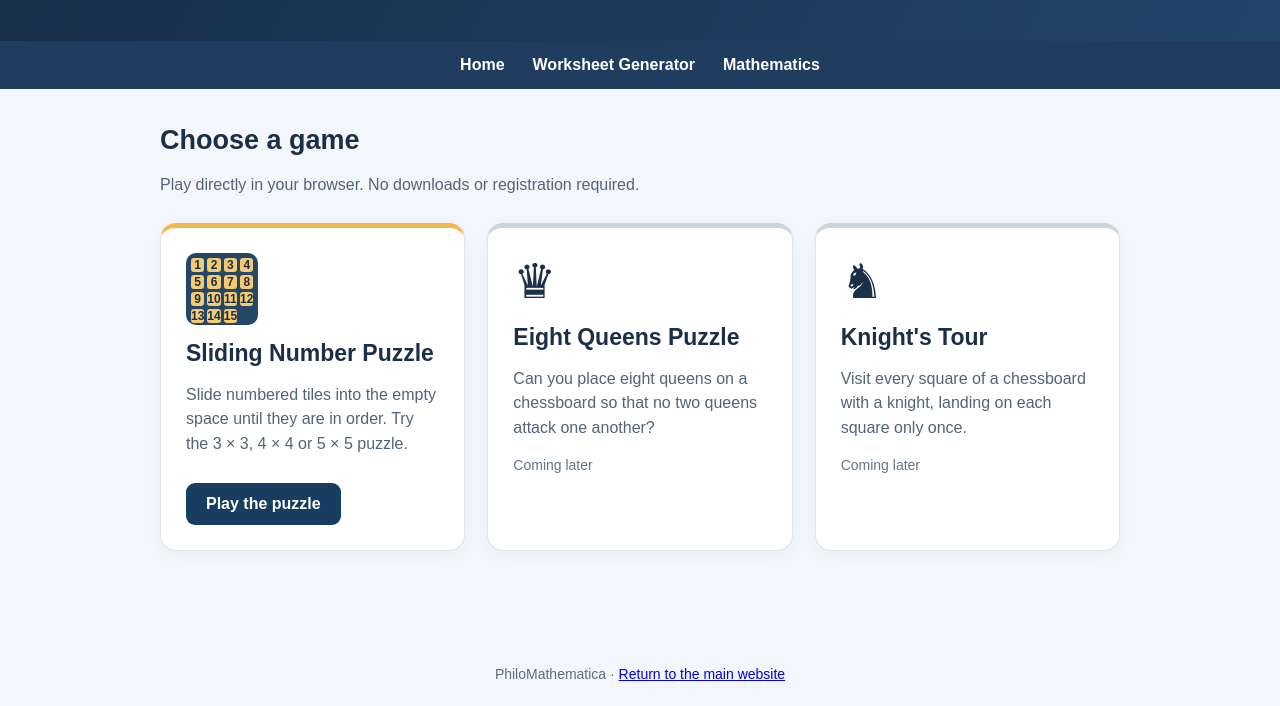
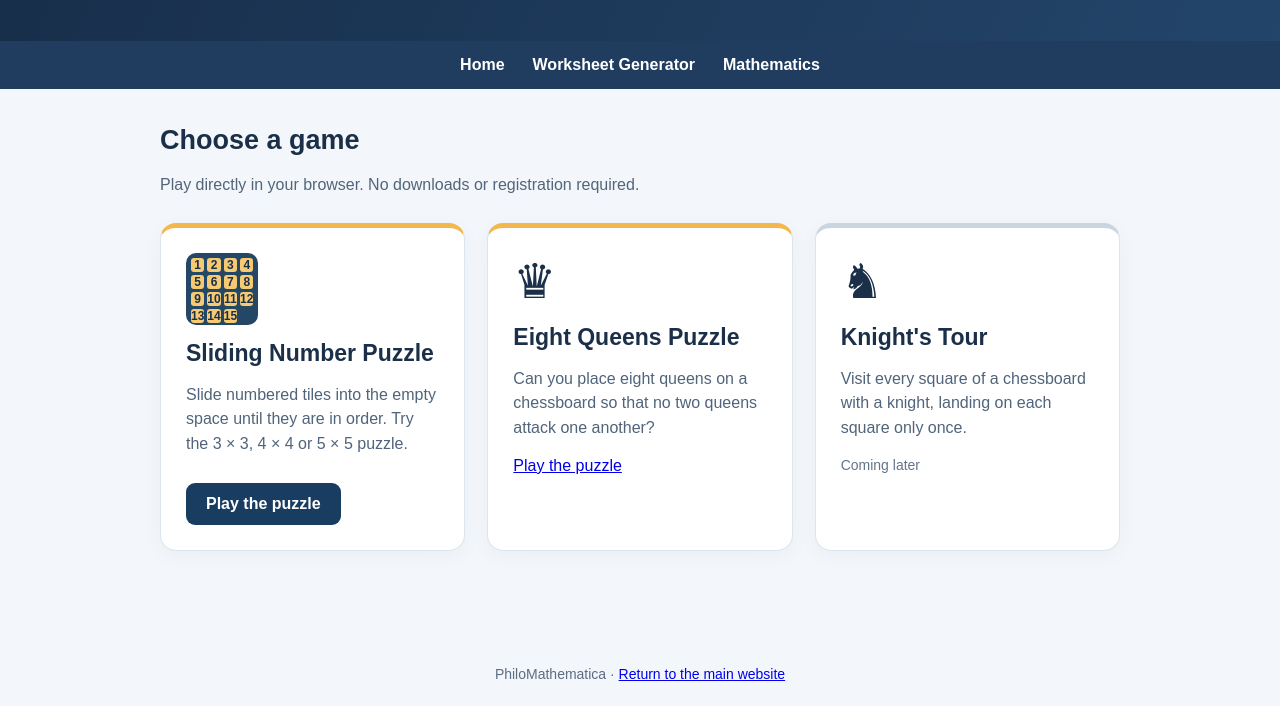
Before and after one commit to emathame/emathame.github.io, a plain HTML site: page interactive-games.html in a window 1280 px wide. Shown: the part 203-909 px from the top of the page. Drawn offline with Linux system fonts and the light colour scheme.

Commit message:
Update interactive-games.html

```diff
--- a/interactive-games.html
+++ b/interactive-games.html
@@ -14,7 +14,9 @@
 <nav><a href="index.html">Home</a><a href="mathematics-task-generator-trial.html">Worksheet Generator</a><a href="index.html#mathematics">Mathematics</a></nav>
 <main><h2>Choose a game</h2><p class="intro">Play directly in your browser. No downloads or registration required.</p><div class="cards">
 <article class="card"><div class="symbol" aria-hidden="true"><span>1</span><span>2</span><span>3</span><span>4</span><span>5</span><span>6</span><span>7</span><span>8</span><span>9</span><span>10</span><span>11</span><span>12</span><span>13</span><span>14</span><span>15</span><span></span></div><h3>Sliding Number Puzzle</h3><p>Slide numbered tiles into the empty space until they are in order. Try the 3 × 3, 4 × 4 or 5 × 5 puzzle.</p><a class="button" href="sliding-number-puzzle.html">Play the puzzle</a></article>
-<article class="card soon"><div style="font-size:48px" aria-hidden="true">♛</div><h3>Eight Queens Puzzle</h3><p>Can you place eight queens on a chessboard so that no two queens attack one another?</p><div class="muted">Coming later</div></article>
+
+<article class="card"><div style="font-size:48px" aria-hidden="true">♛</div><h3>Eight Queens Puzzle</h3><p>Can you place eight queens on a chessboard so that no two queens attack one another?</p><a class="btn" href="eight-queens.html">Play the puzzle</a></article>
+
 <article class="card soon"><div style="font-size:48px" aria-hidden="true">♞</div><h3>Knight's Tour</h3><p>Visit every square of a chessboard with a knight, landing on each square only once.</p><div class="muted">Coming later</div></article>
 </div></main><footer>PhiloMathematica · <a href="index.html">Return to the main website</a></footer>
 </body></html>
```
